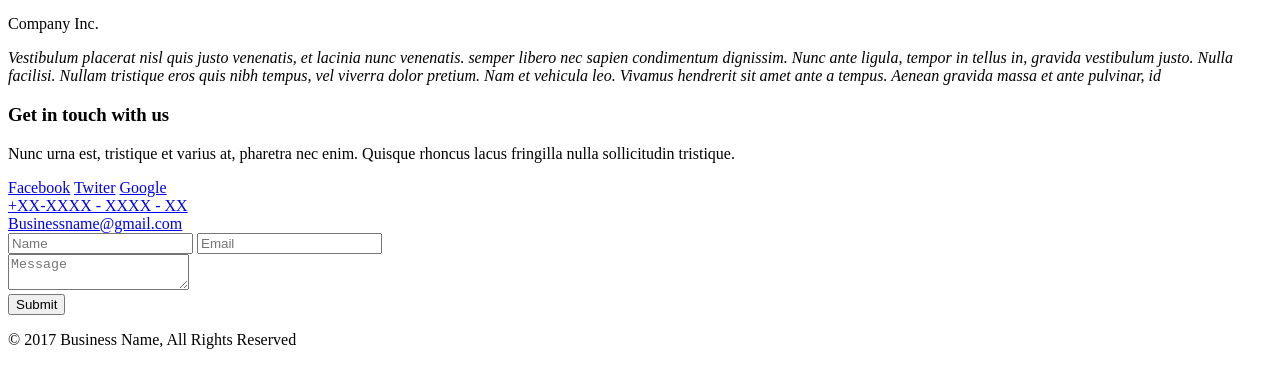
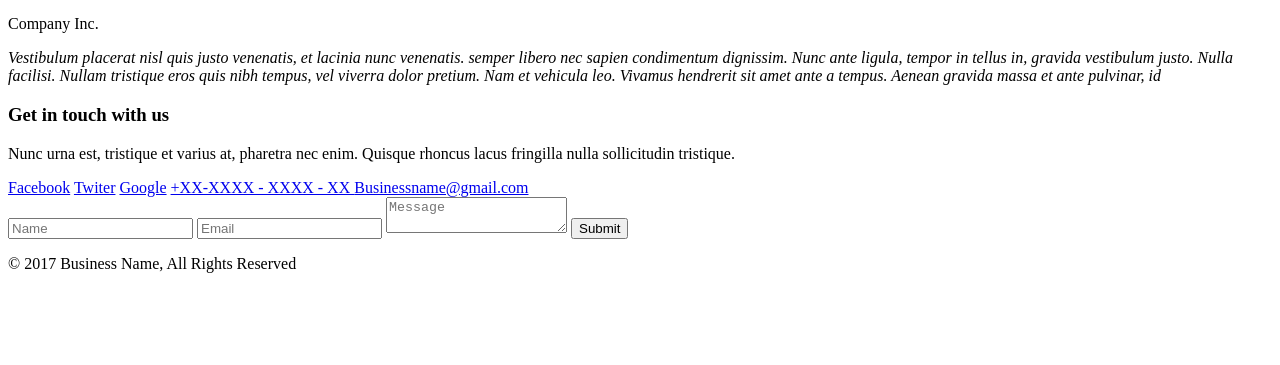
Before and after one commit to YourMentor-org/leading, a plain HTML site: page index.html in a window 1280 px wide. Shown: the part 1813-2178 px from the top of the page. After the commit the page ends 2102 px from the top, so only its background shows below. Drawn offline with Linux system fonts and the light colour scheme.

Commit message:
correction-4

```diff
--- a/index.html
+++ b/index.html
@@ -158,22 +158,16 @@
               <a href="#" class="ic-fb">Facebook</a>
               <a href="#" class="ic-tw">Twiter</a>
               <a href="#" class="ic-gl">Google</a>
-            </div>
-            <div class="contact__tel">
-              <a href="tel: +XX-XXXX - XXXX - XX "> +XX-XXXX - XXXX - XX </a>
-            </div>
-            <div class="contact__email">
-              <a href="mailto:Businessname@gmail.com">Businessname@gmail.com</a>
+              <a href="tel: +XX-XXXX - XXXX - XX " class="contact__tel"> +XX-XXXX - XXXX - XX </a>
+              <a href="mailto:Businessname@gmail.com" class="contact__email">Businessname@gmail.com</a>
             </div>
           </div>
           <div class="contact__form">
             <form action="#">
               <input type="text" placeholder="Name">
               <input type="text" placeholder="Email">
-              <div class="contact__form_textarea">
-                <textarea cols="0" rows="0" placeholder="Message"></textarea>
-              </div>
-              <input class="contact__form_btn" type="submit" value="Submit">
+              <textarea class="contact__textarea" cols="0" rows="0" placeholder="Message"></textarea>
+              <input class="contact__btn" type="submit" value="Submit">
             </form>
           </div>
         </div>
```
